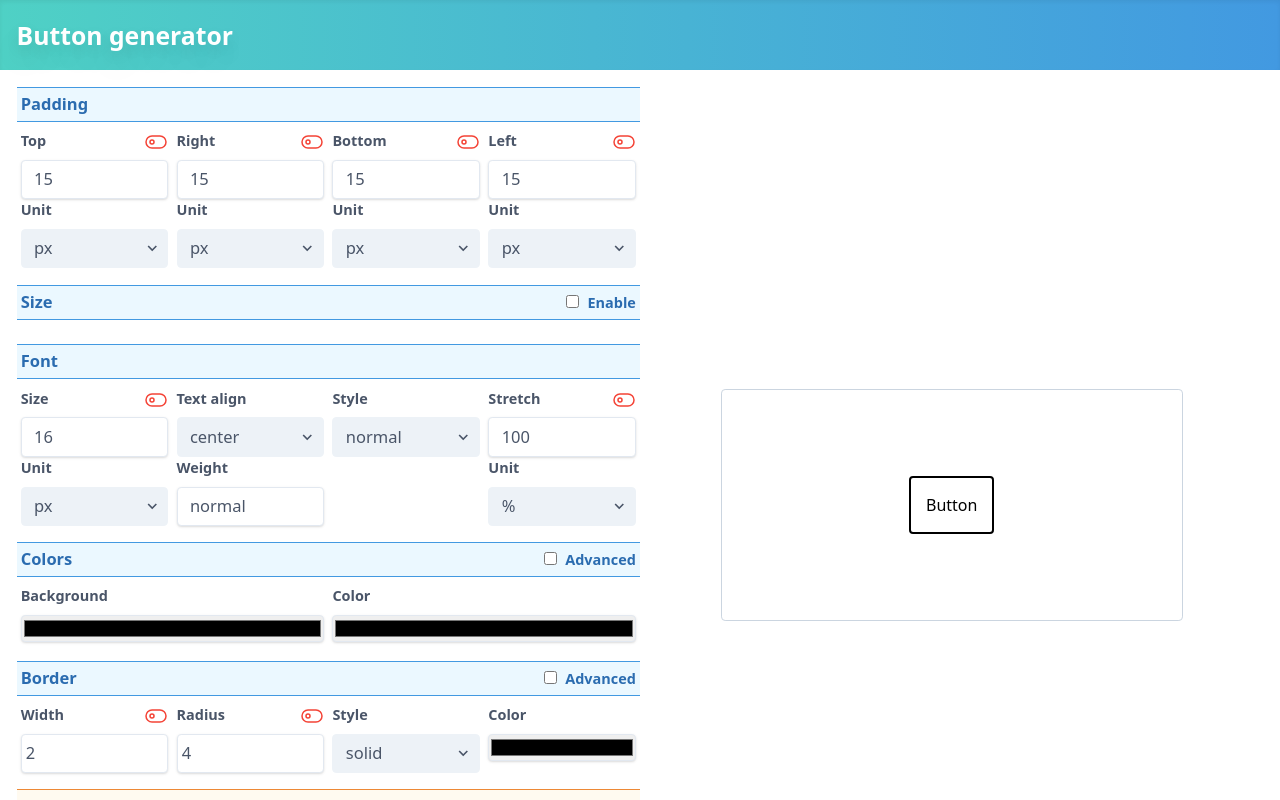
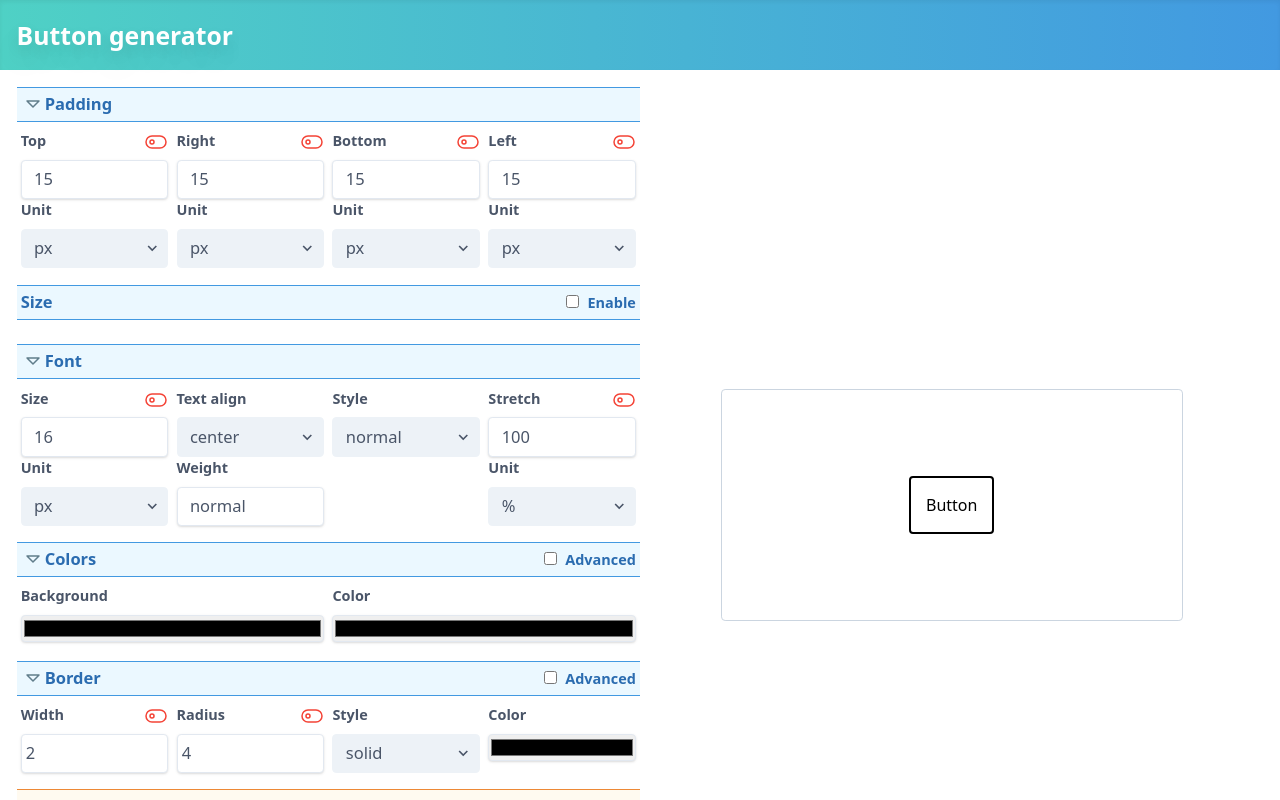
Before and after one commit to Matej-ch/button-generator, a Vue app: page / in a window 1280 px wide. Built offline with nearby package versions, Linux system fonts and the light colour scheme.

Commit message:
showing adn hiding groups

```diff
--- a/src/components/borderOpt.vue
+++ b/src/components/borderOpt.vue
@@ -1,8 +1,16 @@
 <template>
     <div class="pb-4 flex flex-wrap">
-        <div class="bg-blue-100 border-t border-b border-blue-500 text-blue-700 px-1 py-1 w-full mb-2">
-            <p class="font-bold flex">Border
-                <span class="ml-auto">
+        <div class="flex bg-blue-100 border-t border-b border-blue-500 text-blue-700 px-1 py-1 w-full mb-2">
+
+            <a href="#" @click.prevent="closePadding = !closePadding">
+                <svg xmlns="http://www.w3.org/2000/svg" class="icon icon-tabler icon-tabler-caret-down" width="24" height="24" viewBox="0 0 24 24" stroke-width="1.5" stroke="#607D8B" fill="none" stroke-linecap="round" stroke-linejoin="round">
+                    <path stroke="none" d="M0 0h24v24H0z"/>
+                    <path d="M18 15l-6-6l-6 6h12" :transform="closePadding === false ? 'rotate(180 12 12)' : 'rotate(90 12 12)'" />
+                </svg>
+            </a>
+
+            <p class="font-bold flex flex-wrap justify-between w-full">Border
+                <span>
                     <input class="mr-2 leading-tight" type="checkbox" @click="enableAdvBorder()">
                     <span class="text-sm">Advanced</span>
                 </span>
@@ -10,6 +18,7 @@
         </div>
 
         <transition name="fade" mode="out-in">
+            <div class="flex flex-wrap w-full" v-show="!closePadding">
                 <div v-if="!enableAdvancedBorder" v-show="!enableAdvancedBorder" class="w-full flex flex-wrap">
                     <div class="w-1/4 px-1">
                         <span class="flex justify-between">
@@ -264,6 +273,7 @@
                         </div>
                     </div>
                 </div>
+            </div>
         </transition>
     </div>
 </template>
@@ -290,7 +300,8 @@ export default {
                 widthRight: false,
                 widthBottom: false,
                 widthLeft: false,
-            }
+            },
+            closePadding: false,
         }
     },
     methods: {
--- a/src/components/colorOpt.vue
+++ b/src/components/colorOpt.vue
@@ -1,15 +1,23 @@
 <template>
     <div class="pb-4 flex flex-wrap">
-        <div class="bg-blue-100 border-t border-b border-blue-500 text-blue-700 px-1 py-1 w-full mb-2">
-            <p class="font-bold flex">
-                Colors
-                <span class="ml-auto">
+        <div class="flex bg-blue-100 border-t border-b border-blue-500 text-blue-700 px-1 py-1 w-full mb-2">
+            <a href="#" @click.prevent="closePadding = !closePadding">
+                <svg xmlns="http://www.w3.org/2000/svg" class="icon icon-tabler icon-tabler-caret-down" width="24" height="24" viewBox="0 0 24 24" stroke-width="1.5" stroke="#607D8B" fill="none" stroke-linecap="round" stroke-linejoin="round">
+                    <path stroke="none" d="M0 0h24v24H0z"/>
+                    <path d="M18 15l-6-6l-6 6h12" :transform="closePadding === false ? 'rotate(180 12 12)' : 'rotate(90 12 12)'" />
+                </svg>
+            </a>
+            <p class="font-bold flex flex-wrap justify-between w-full">
+                <span>Colors</span>
+                <span>
                     <input class="mr-2 leading-tight" type="checkbox" @click="enableAdvancedColor()">
                     <span class="text-sm">Advanced</span>
                 </span>
             </p>
         </div>
 
+        <transition name="fade" mode="out-in">
+            <div class="flex flex-wrap w-full" v-show="!closePadding">
                 <div class="w-1/2 px-1">
                     <label class="block text-gray-700 text-sm font-bold mb-2" for="backgroundColor" v-show="!enableAdvColor">Background</label>
                     <input
@@ -61,6 +69,8 @@
                 <a href="#" class="px-1 w-1/6" title="add another color stop" @click="addColorStop()" v-show="enableAdvColor">➕</a>
 
             </div>
+        </transition>
+    </div>
 </template>
 
 <script>
@@ -75,6 +85,7 @@ name: "colorOpt",
             gradientType: 'linear-gradient',
             enableAdvColor: this.advancedColor,
             angle: '180',
+            closePadding: false,
             radialOptions: {
                 'circle at center': 'Center',
                 'circle at top': 'Top',
--- a/src/components/fontOpt.vue
+++ b/src/components/fontOpt.vue
@@ -1,9 +1,17 @@
 <template>
     <div class="pb-4 flex flex-wrap">
-        <div class="bg-blue-100 border-t border-b border-blue-500 text-blue-700 px-1 py-1 w-full mb-2">
+        <div class="flex bg-blue-100 border-t border-b border-blue-500 text-blue-700 px-1 py-1 w-full mb-2">
+            <a href="#" @click.prevent="closePadding = !closePadding">
+                <svg xmlns="http://www.w3.org/2000/svg" class="icon icon-tabler icon-tabler-caret-down" width="24" height="24" viewBox="0 0 24 24" stroke-width="1.5" stroke="#607D8B" fill="none" stroke-linecap="round" stroke-linejoin="round">
+                    <path stroke="none" d="M0 0h24v24H0z"/>
+                    <path d="M18 15l-6-6l-6 6h12" :transform="closePadding === false ? 'rotate(180 12 12)' : 'rotate(90 12 12)'" />
+                </svg>
+            </a>
             <p class="font-bold">Font</p>
         </div>
 
+        <transition name="fade" mode="out-in">
+            <div class="flex flex-wrap" v-show="!closePadding">
                 <div class="w-1/4 px-1">
                     <span class="flex justify-between">
                         <label class="text-gray-700 text-sm font-bold mb-2" for="fontSize">Size</label>
@@ -56,6 +64,8 @@
                     <Dropdown label="Unit" :obj="units" unitType="fontStretch" :options="['%']"/>
                 </div>
             </div>
+        </transition>
+    </div>
 </template>
 
 <script>
@@ -74,7 +84,8 @@ export default {
             toggles: {
                 size: false,
                 stretch: false,
-            }
+            },
+            closePadding: false
         }
     },
     methods: {
--- a/src/components/paddingOpt.vue
+++ b/src/components/paddingOpt.vue
@@ -1,9 +1,19 @@
 <template>
     <div class="pb-4 flex flex-wrap">
-        <div class="bg-blue-100 border-t border-b border-blue-500 text-blue-700 px-1 py-1 w-full mb-2">
-            <p class="font-bold">Padding</p>
+        <div class="flex bg-blue-100 border-t border-b border-blue-500 text-blue-700 px-1 py-1 w-full mb-2">
+            <a href="#" @click.prevent="closePadding = !closePadding">
+                <svg xmlns="http://www.w3.org/2000/svg" class="icon icon-tabler icon-tabler-caret-down" width="24" height="24" viewBox="0 0 24 24" stroke-width="1.5" stroke="#607D8B" fill="none" stroke-linecap="round" stroke-linejoin="round">
+                    <path stroke="none" d="M0 0h24v24H0z"/>
+                    <path d="M18 15l-6-6l-6 6h12" :transform="closePadding === false ? 'rotate(180 12 12)' : 'rotate(90 12 12)'" />
+                </svg>
+            </a>
+            <p class="font-bold">
+                Padding
+            </p>
         </div>
 
+        <transition name="fade" mode="out-in">
+            <div class="flex flex-wrap" v-show="!closePadding">
                 <div class="w-1/4 px-1">
                     <span class="flex justify-between">
                         <label class="text-gray-700 text-sm font-bold mb-2" for="paddingTop">Top</label>
@@ -66,6 +76,8 @@
                         tabindex="4">
                     <Dropdown label="Unit" :obj="units" unitType="paddingLeft" :options="['px','pt','pc','em','ex','rem']"></Dropdown>
                 </div>
+            </div>
+        </transition>
 
     </div>
 </template>
@@ -88,7 +100,8 @@ export default {
                 right: false,
                 bottom: false,
                 left: false,
-            }
+            },
+            closePadding: false
         }
     },
     methods: {
--- a/src/components/shadowOpt.vue
+++ b/src/components/shadowOpt.vue
@@ -1,9 +1,19 @@
 <template>
     <div class="pb-4 flex flex-wrap">
-        <div class="bg-orange-100 border-t border-b border-orange-500 text-orange-700 px-1 py-1 w-full mb-2">
-            <p class="font-bold">Shadows</p>
+        <div class="flex bg-orange-100 border-t border-b border-orange-500 text-orange-700 px-1 py-1 w-full mb-2">
+            <a href="#" @click.prevent="closePadding = !closePadding">
+                <svg xmlns="http://www.w3.org/2000/svg" class="icon icon-tabler icon-tabler-caret-down" width="24" height="24" viewBox="0 0 24 24" stroke-width="1.5" stroke="#607D8B" fill="none" stroke-linecap="round" stroke-linejoin="round">
+                    <path stroke="none" d="M0 0h24v24H0z"/>
+                    <path d="M18 15l-6-6l-6 6h12" :transform="closePadding === false ? 'rotate(180 12 12)' : 'rotate(90 12 12)'" />
+                </svg>
+            </a>
+            <p class="font-bold">
+                Shadows
+            </p>
         </div>
 
+        <transition name="fade" mode="out-in">
+            <div class="flex flex-wrap w-full" v-show="!closePadding">
                 <div class="w-full flex flex-wrap pb-6">
                     <h4 class="flex w-full px-1">
                         <span class="font-bold">Text shadow</span>
@@ -16,33 +26,46 @@
                     <transition-group name="fade">
                         <div v-for="(textShadowStyle,index) in textShadowStyles" :key="`text-shadow-${index}`" class="w-full flex flex-wrap" v-show="textShadow">
                             <div class="w-1/4 px-1">
-                        <label class="block text-gray-700 text-sm font-bold mb-2" for="textShadowOffsetX">Offset x</label>
+
+                                <span class="flex justify-between">
+                                    <label class="text-gray-700 text-sm font-bold mb-2" for="textShadowOffsetX">Offset x</label>
+                                    <toggle-icon :state="togglesText[index].textOffsetX" stateKey="textOffsetX" @toggleState="toggleState" />
+                                </span>
+
                                 <input
                                     class="shadow appearance-none border rounded w-full py-2 px-3 text-gray-700 leading-tight focus:outline-none focus:shadow-outline"
                                     id="textShadowOffsetX"
-                            type="number"
+                                    :type="togglesText[index].textOffsetX ? 'range' : 'number'"
                                     placeholder="background color"
                                     @click="updateStyle" @keyup="updateStyle"
                                     v-model="textShadowStyle.offsetX">
                             </div>
 
                             <div class="w-1/4 px-1">
+                                <span class="flex justify-between">
                                     <label class="block text-gray-700 text-sm font-bold mb-2" for="textShadowOffsetY">Offset y</label>
+                                    <toggle-icon :state="togglesText[index].textOffsetY" stateKey="textOffsetY" @toggleState="toggleState" />
+                                </span>
+
                                 <input
                                     class="shadow appearance-none border rounded w-full py-2 px-3 text-gray-700 leading-tight focus:outline-none focus:shadow-outline"
                                     id="textShadowOffsetY"
-                            type="number"
+                                    :type="togglesText[index].textOffsetY ? 'range' : 'number'"
                                     placeholder="background color"
                                     @click="updateStyle" @keyup="updateStyle"
                                     v-model="textShadowStyle.offsetY">
                             </div>
 
                             <div class="w-1/4 px-1">
+                                <span class="flex justify-between">
                                     <label class="block text-gray-700 text-sm font-bold mb-2" for="textShadowBlurRadius">Blur radius</label>
+                                    <toggle-icon :state="togglesText[index].textBlurRadius" stateKey="textBlurRadius" @toggleState="toggleState" />
+                                </span>
+
                                 <input
                                     class="shadow appearance-none border rounded w-full py-2 px-3 text-gray-700 leading-tight focus:outline-none focus:shadow-outline"
                                     id="textShadowBlurRadius"
-                            type="number"
+                                    :type="togglesText[index].textBlurRadius ? 'range' : 'number'"
                                     placeholder="background color"
                                     @click="updateStyle" @keyup="updateStyle"
                                     v-model="textShadowStyle.blurRadius">
@@ -133,11 +156,19 @@
 
                 </div>
             </div>
+        </transition>
+
+
+    </div>
 </template>
 
 <script>
+
+import ToggleIcon from "@/components/toggleIcon";
+
 export default {
     name: "shadowOpt",
+    components: {ToggleIcon},
     props: {
         btnStyle: Object,
     },
@@ -156,10 +187,27 @@ export default {
                 offsetY: '1',
                 blurRadius: '2',
                 color: 'black'
-            }]
+            }],
+            togglesText: [{
+                textOffsetX: false,
+                textOffsetY: false,
+                textBlurRadius: false,
+
+            }],
+            togglesBox: [{
+                boxOffsetX: false,
+                boxOffsetY: false,
+                boxBlurRadius: false,
+            }],
+            closePadding: false,
         }
     },
     methods: {
+        toggleState(obj) {
+            console.log(obj);
+            //this.togglesText[0] = {... this.togglesText[0],...obj};
+
+        },
         enableTextShadow() {
             this.textShadow = !this.textShadow;
 
--- a/src/components/toggleIcon.vue
+++ b/src/components/toggleIcon.vue
@@ -1,5 +1,5 @@
 <template>
-    <span @click="toggleState">
+    <span @click="toggleState" :title="this.realState === true ? 'Switch to input' : 'Switch to range'">
         <svg v-show="!realState" xmlns="http://www.w3.org/2000/svg" class="icon icon-tabler icon-tabler-toggle-left" width="24" height="24" viewBox="0 0 24 24" stroke-width="1.5" stroke="#F44336" fill="none" stroke-linecap="round" stroke-linejoin="round">
             <path stroke="none" d="M0 0h24v24H0z"/>
             <circle cx="8" cy="12" r="2" />
```
Lines whose indentation alone changed are shown as unchanged.
